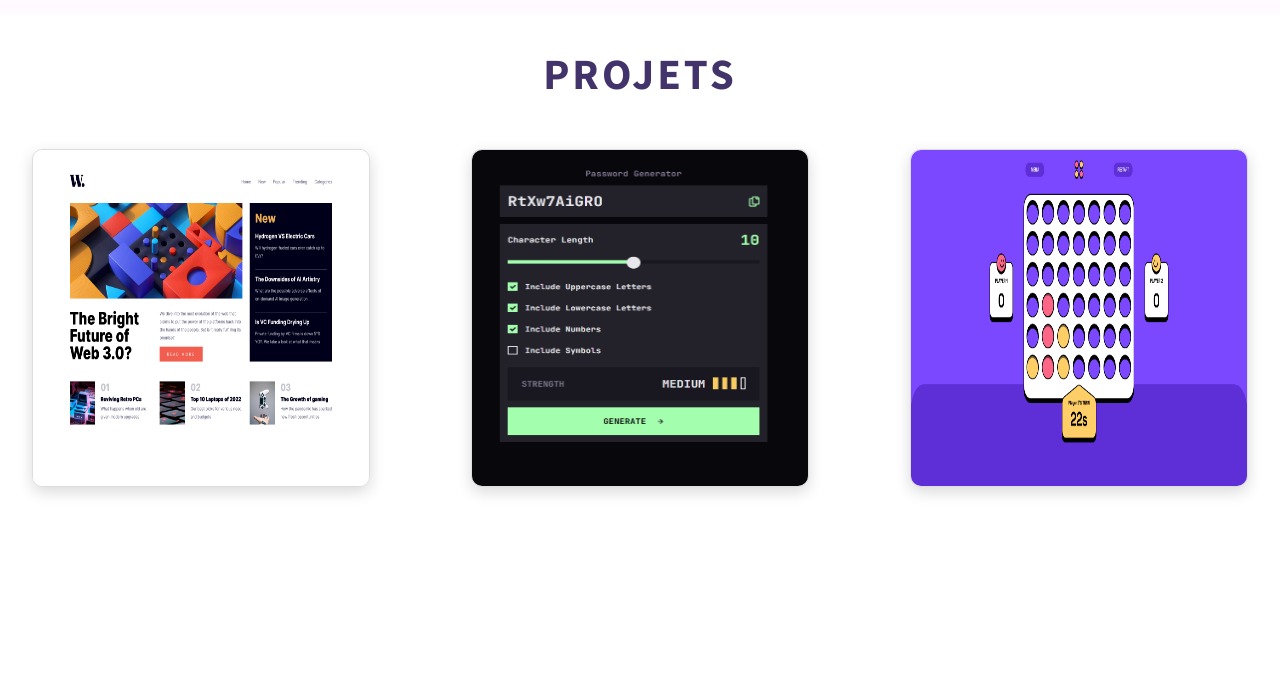
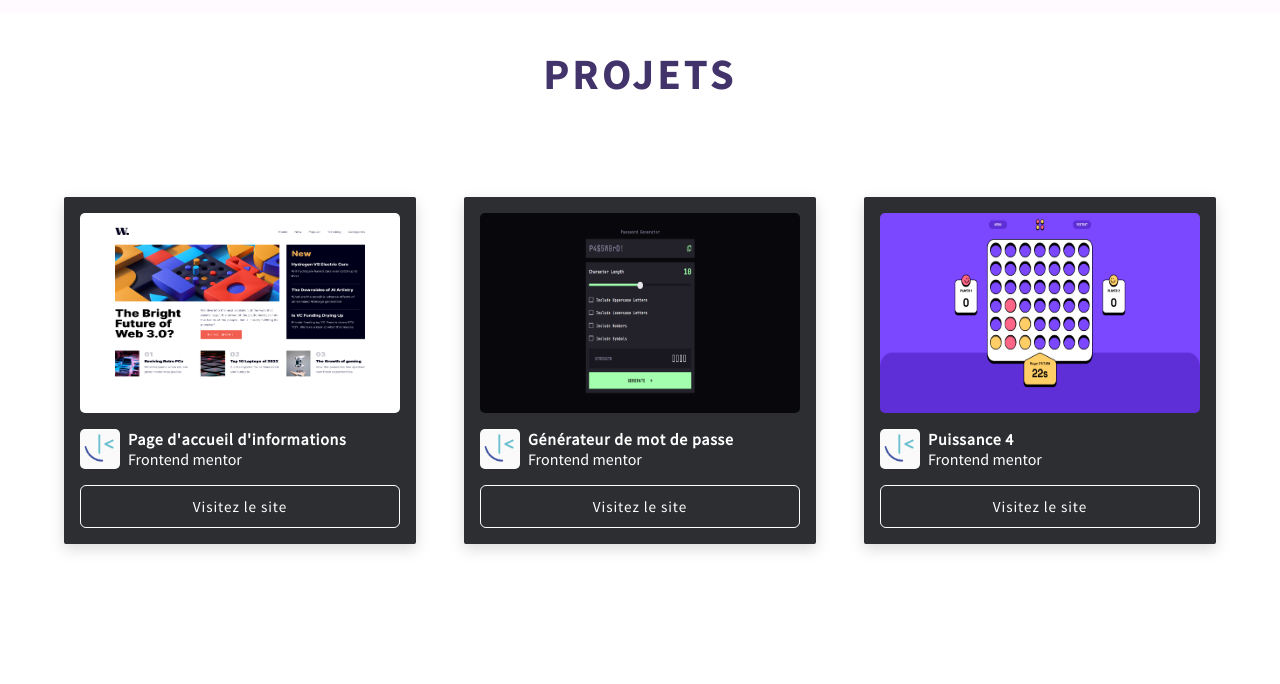
Before and after one commit to Lordyner/portfolio-dev, a Next.js app: page / in a window 1280 px wide. Shown: the part 1636-2320 px from the top of the page. Built offline with nearby package versions, Linux system fonts and the light colour scheme.

Commit message:
Remake projects section

```diff
--- a/Components/Project.js
+++ b/Components/Project.js
@@ -3,42 +3,57 @@ import newsHomepageImg from '@/public/images/news-homepage-screenshot.png'
 import passwordGeneratorImg from '@/public/images/password-generator-screenshot.png'
 import puissance4Img from '@/public/images/puissance4-screenshot.png'
 import Image from 'next/image';
+import classes from './Project.module.scss';
+import frontendmentorLogo from '../public/images/frontendmentor_logo.png';
 
 const Project = () => {
     return (
-        <section id="projects-section">
+        <section id={classes.projects}>
             <h2>PROJETS</h2>
-            <div className="project-card-container">
-                <div className="project-card">
-                    <Image src={newsHomepageImg} alt='preview of my news homepage project' width={341} height={341} />
-                    <div className="overlay">
-                        <span>
-                            PAGE D'ACCUEIL D'INFORMATIONS
-                        </span>
-                        <a className='secondary-button' href="https://lordyner.github.io/news-homepage/" target="blank">
+            <div className={classes.container}>
+                <div className={classes.card}>
+                    <Image src={newsHomepageImg} alt="page d'accueil du site d'information" className={classes.mainImg} width={341} height={200} />
+                    <div className='d-flex gap-05 align-items-center'>
+                        <Image src={frontendmentorLogo} alt="logo de l'entreprise frontendmentor.io" width={40} height={40} />
+                        <div className={classes.text}>
+                            <span className={classes.title}>Page d'accueil d'informations</span>
+                            <span className={classes.description}>Frontend mentor</span>
+                        </div>
+                    </div>
+                    <div className='d-flex w-100'>
+                        <a className={classes.button} href="https://lordyner.github.io/news-homepage/" target="blank">
+                            Visitez le site
+                        </a>
+                    </div>
+
+                </div>
+                <div className={classes.card}>
+                    <Image src={passwordGeneratorImg} alt='prévisualisation du projet de génération de mot de passe' className={classes.mainImg} width={341} height={200} />
+
+                    <div className='d-flex gap-05 align-items-center'>
+                        <Image src={frontendmentorLogo} alt="logo de l'entreprise frontendmentor.io" width={40} height={40} />
+                        <div className={classes.text}>
+                            <span className={classes.title}>Générateur de mot de passe</span>
+                            <span className={classes.description}>Frontend mentor</span>
+                        </div>
+                    </div>
+                    <div className='d-flex w-100'>
+                        <a className={classes.button} href="https://lordyner.github.io/password-generator-app/" target="blank">
                             Visitez le site
                         </a>
                     </div>
                 </div>
-                <div className="project-card">
-                    <Image src={passwordGeneratorImg} alt='preview of my password generator project' width={341} height={341} />
-
-                    <div className="overlay">
-                        <span>
-                            GENERATEUR DE MOT DE PASSE
-                        </span>
-                        <a className='secondary-button' href="https://lordyner.github.io/password-generator-app/" target="blank">
-                            Visitez le site
-                        </a>
+                <div className={classes.card}>
+                    <Image src={puissance4Img} alt='preview of my connect-four game project' className={classes.mainImg} width={341} height={200} />
+                    <div className='d-flex gap-05 align-items-center'>
+                        <Image src={frontendmentorLogo} alt="logo de l'entreprise frontendmentor.io" width={40} height={40} />
+                        <div className={classes.text}>
+                            <span className={classes.title}>Puissance 4</span>
+                            <span className={classes.description}>Frontend mentor</span>
+                        </div>
                     </div>
-                </div>
-                <div className="project-card">
-                    <Image src={puissance4Img} alt='preview of my connect-four game project' width={341} height={341} />
-                    <div className="overlay">
-                        <span>
-                            PUISSANCE 4
-                        </span>
-                        <a className='secondary-button' href="https://lordyner.github.io/connect-four-game/" target="blank">
+                    <div className='d-flex w-100'>
+                        <a className={classes.button} href="https://lordyner.github.io/connect-four-game/" target="blank">
                             Visitez le site
                         </a>
                     </div>
--- /dev/null
+++ b/Components/Project.module.scss
@@ -0,0 +1,90 @@
+@use '../styles/variables';
+
+#projects {
+    min-height: 100vh;
+    align-items: normal;
+
+    h2 {
+        text-align: center;
+    }
+}
+
+
+
+.container {
+    display: grid;
+    grid-template-columns: repeat(1, 1fr);
+    grid-gap: 1rem;
+    align-self: center;
+    padding-top: 6rem;
+
+    @media (min-width: variables.$tablet) {
+        grid-template-columns: repeat(3, 1fr);
+        grid-gap: 3rem;
+    }
+
+
+
+
+    .card {
+        display: flex;
+        flex-direction: column;
+        gap: 1rem;
+        max-width: 20rem;
+        // min-height: 10rem;
+        padding: 1rem;
+        border-radius: 2px;
+        box-shadow: 0 5px 15px 0 rgba(0, 0, 0, 0.15);
+        transition: .2s ease-in-out;
+        // background-color: variables.$darker-primary-color;
+        background-color: #2d2e31;
+        color: white;
+
+        .mainImg {
+            width: 100%;
+            min-height: 50%;
+        }
+
+        img {
+            border-radius: 5px;
+        }
+
+        &:hover {
+            background-color: #3B314C;
+            transition: .2s ease-in-out;
+        }
+
+        .title {
+            font-weight: 700;
+            letter-spacing: .7px;
+        }
+
+        .cardContent {
+            display: flex;
+            flex-direction: column;
+        }
+
+        .button {
+            border: 1px solid #fff;
+            padding: .7rem 1rem;
+            border-radius: 6px;
+            color: #fff;
+            width: 100%;
+            text-align: center;
+            font-weight: 100;
+            opacity: 1;
+
+            &:hover {
+                background-color: #773BB4;
+                border-color: #773BB4;
+            }
+        }
+
+        .text {
+            display: flex;
+            flex-direction: column;
+            justify-content: center;
+        }
+
+    }
+}
--- a/Components/SkillSection.js
+++ b/Components/SkillSection.js
@@ -3,7 +3,7 @@ import React from 'react';
 const SkillSection = () => {
     return (
         <section id="skills-section">
-            <h2>ABOUT ME</h2>
+            <h2>À PROPOS DE MOI</h2>
             <div className='about-me-container'>
                 <div className="talk-no-jutsu">
                     <p>
--- a/styles/index.scss
+++ b/styles/index.scss
@@ -28,6 +28,10 @@ body {
     display: flex;
 }
 
+.f-col {
+    flex-direction: column;
+}
+
 .align-items-center {
     align-items: center;
 }
@@ -36,8 +40,16 @@ body {
     justify-content: end;
 }
 
+.justify-content-center {
+    justify-content: center;
+}
+
 .mb-4 {
     margin-bottom: 4rem;
+}
+
+.pb-1 {
+    padding-bottom: 1rem;
 }
 
 .gap-1 {
@@ -46,6 +58,10 @@ body {
 
 .gap-2 {
     gap: 2rem;
+}
+
+.gap-05 {
+    gap: .5rem
 }
 
 /* STYLE */
@@ -277,9 +293,7 @@ section {
     min-height: 100vh;
 }
 
-#projects-section {
-    min-height: 100vh;
-}
+
 
 
 .navbar {
@@ -405,91 +419,6 @@ section {
 
 }
 
-
-.project-card-container {
-    display: flex;
-    flex-direction: row;
-    justify-content: space-between;
-    gap: 1rem;
-    width: 100%;
-    padding: 3rem;
-
-
-    @media (max-width: 1110px) {
-        flex-direction: column;
-        gap: 2rem;
-        align-items: center;
-    }
-
-    .project-card {
-        width: 21rem;
-        height: 21rem;
-        border: 1px solid #ddd;
-        border-radius: 10px;
-        box-shadow: 0 5px 15px 0 rgba(0, 0, 0, 0.15);
-        transition: .2s ease-in-out;
-
-        &:hover {
-            transform: translateY(-2px);
-            transition: .2s ease-in-out;
-        }
-
-
-        img {
-            width: 21rem;
-            height: 21rem;
-            border-radius: 10px;
-        }
-
-
-    }
-
-    .overlay {
-        display: flex;
-        flex-direction: column;
-        gap: 2rem;
-        border-radius: 10px;
-        justify-content: center;
-        align-items: center;
-        visibility: hidden;
-        background-color: #150147;
-        width: 21rem;
-        position: relative;
-        height: 21rem;
-        bottom: 21.3rem;
-        opacity: 0;
-        transition: .45s ease-in-out;
-        color: #fff;
-        font-weight: 900;
-
-        span {
-            font-weight: 700;
-            letter-spacing: .9px;
-        }
-
-        a {
-            border-radius: 30px;
-            text-decoration: none;
-            color: #fff;
-            border: 3px solid variables.$primary-color;
-            //transition: .45s ease-in-out;
-            letter-spacing: 1px;
-
-            &:hover {
-                background-color: variables.$primary-color;
-                transition: .45s ease-in-out;
-            }
-        }
-    }
-
-    .project-card:hover>.overlay {
-        transition: .45s ease-in-out;
-        opacity: 1;
-        visibility: visible;
-        font-weight: 900;
-        font-size: variables.$body-300;
-    }
-}
 
 .about-me-container {
     display: flex;
@@ -630,6 +559,7 @@ section {
     text-align: center;
     min-height: 80vh;
 
+
     // &::before {
     //     background-image: url(./images/illustration_programmer.svg);
     //     background-repeat: no-repeat;
```
Also changed, not shown: public/images/frontendmentor_logo.PNG (added), public/images/password-generator-screenshot.png.
